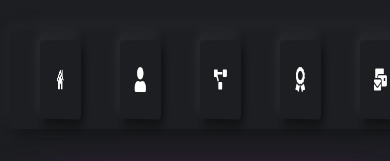
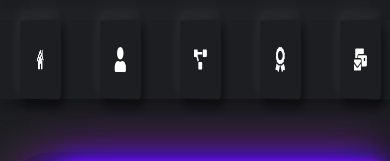
Before and after one commit to LucianoRp1/portafolio, a React (Create React App) app in the folder client/: page /home in a window 390 px wide. Shown: the top 161 px of the page. Built offline with nearby package versions, Linux system fonts and the light colour scheme.

Commit message:
reparando errores

```diff
--- a/client/src/Components/navbar/navbar.css
+++ b/client/src/Components/navbar/navbar.css
@@ -43,20 +43,3 @@
 ul {
   list-style: none;
 }
-
-@media(max-width: 650px) {
-    .containerNav  {
-      display: flex;
-       height: max-content;
-       justify-content: center;
-       width: max-content;
-       padding: 10px;
-    }
-    .ulNav{
-      display: flex;
-      height: max-content;
-      width: max-content;
-      justify-content: center;
-      padding: 10px;
-    }
-}
```
